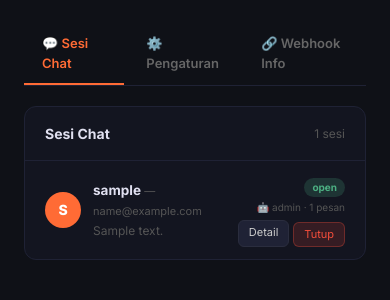
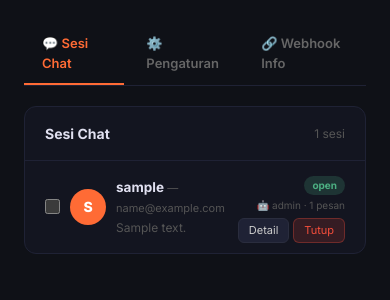
Before and after one commit to NixxyHorwitz/tontonkuy, a PHP site: page /console/livechat.php in a window 390 px wide. Shown: the part 58-358 px from the top of the page. Run offline with PHP 8.4, Linux system fonts and the light colour scheme; a user stored in the database is signed in; data comes from the database, SQL or seed files in the repository; tables that the repository leaves empty hold one stand-in row (values such as "Sample post"); some libraries are stand-ins or nearby versions.

Commit message:
feat: bulk delete + multi-select sessions in console; fix iPhone zoom (font-size 16px + max-scale=1)

```diff
--- a/console/livechat.php
+++ b/console/livechat.php
@@ -32,6 +32,17 @@ if ($_SERVER['REQUEST_METHOD'] === 'POST') {
             $pdo->prepare("UPDATE chat_sessions SET status='closed' WHERE id=?")->execute([$sid]);
             $pdo->prepare("INSERT INTO chat_messages (session_id,sender,message) VALUES (?,'system','Sesi ditutup oleh Admin.')")->execute([$sid]);
         }
+    }
+
+    // Bulk delete sessions
+    if ($tab === 'bulk_delete') {
+        $ids = array_filter(array_map('intval', (array)($_POST['session_ids'] ?? [])));
+        if ($ids) {
+            $ph = implode(',', array_fill(0, count($ids), '?'));
+            $pdo->prepare("DELETE FROM chat_messages WHERE session_id IN ({$ph})")->execute($ids);
+            $pdo->prepare("DELETE FROM chat_sessions WHERE id IN ({$ph})")->execute($ids);
+        }
+        header('Location: /console/livechat.php'); exit;
     }
 }
 
@@ -117,8 +128,10 @@ require_once __DIR__ . '/partials/header.php';
 .lc-tab  { padding:10px 18px; font-size:13px; font-weight:600; color:#666; cursor:pointer; border-bottom:2px solid transparent; text-decoration:none; }
 .lc-tab.active { color:var(--brand); border-bottom-color:var(--brand); }
 
-.sess-row { display:flex; align-items:center; gap:12px; padding:12px 0; border-bottom:1px solid #1a1d27; }
+.sess-row { display:flex; align-items:center; gap:10px; padding:10px 0; border-bottom:1px solid #1a1d27; }
 .sess-row:last-child { border-bottom:none; }
+.sess-row.selected { background:rgba(66,133,244,.07); border-radius:8px; }
+.sess-cb { accent-color:#4285F4; width:15px; height:15px; cursor:pointer; flex-shrink:0; }
 .sess-avatar { width:36px;height:36px;border-radius:50%;background:var(--brand);display:flex;align-items:center;justify-content:center;font-weight:800;font-size:14px;color:#fff;flex-shrink:0; }
 .sess-body { flex:1;min-width:0; }
 .sess-name { font-size:13.5px;font-weight:700;color:#e0e0f0; }
@@ -128,6 +141,8 @@ require_once __DIR__ . '/partials/header.php';
 .sess-badge.open   { background:rgba(76,175,130,.2);color:#4CAF82; }
 .sess-badge.closed { background:rgba(255,255,255,.07);color:#555; }
 .sess-mode { font-size:10px;color:#555;margin-top:3px; }
+.bulk-bar { display:none;align-items:center;gap:8px;padding:8px 12px;background:rgba(66,133,244,.1);border:1px solid rgba(66,133,244,.25);border-radius:8px;margin-bottom:10px;font-size:12px;color:#a0b4f0; }
+.bulk-bar.visible { display:flex; }
 
 .msg-bubble { min-width:60px;max-width:75%;padding:9px 13px;border-radius:12px;font-size:13px;line-height:1.5;word-break:break-word;white-space:pre-wrap; }
 .msg-user  .msg-bubble { background:#2a2d3e;color:#ddd; border-radius:12px 12px 4px 12px; }
@@ -183,11 +198,27 @@ require_once __DIR__ . '/partials/header.php';
         <span style="font-size:12px;color:#555;"><?= count($sessions) ?> sesi</span>
       </div>
       <div class="c-card-body" style="padding:0 20px;">
+
+        <!-- Bulk action toolbar -->
+        <form method="post" id="bulk-form">
+          <input type="hidden" name="tab" value="bulk_delete">
+
+          <div class="bulk-bar" id="bulk-bar">
+            <input type="checkbox" id="cb-all" class="sess-cb" onchange="toggleAll(this)" title="Pilih semua">
+            <span id="bulk-count">0 dipilih</span>
+            <button type="submit" onclick="return confirmDelete()"
+              style="background:rgba(244,78,59,.2);border:1px solid rgba(244,78,59,.4);color:#F44E3B;padding:4px 14px;border-radius:6px;font-size:12px;font-weight:700;cursor:pointer;margin-left:auto;">
+              🗑️ Hapus Terpilih
+            </button>
+          </div>
+
         <?php if (empty($sessions)): ?>
           <p style="color:#555;font-size:13px;padding:20px 0;text-align:center;">Belum ada sesi chat.</p>
         <?php else: ?>
           <?php foreach ($sessions as $s): ?>
-          <div class="sess-row">
+          <div class="sess-row" id="sess-row-<?= $s['id'] ?>">
+            <input type="checkbox" name="session_ids[]" value="<?= $s['id'] ?>" class="sess-cb sess-check"
+              onchange="onCheckChange()">
             <div class="sess-avatar"><?= strtoupper(substr($s['user_name'],0,1)) ?></div>
             <div class="sess-body">
               <div class="sess-name"><?= htmlspecialchars($s['user_name']) ?>
@@ -199,12 +230,14 @@ require_once __DIR__ . '/partials/header.php';
               <span class="sess-badge <?= $s['status'] ?>"><?= $s['status'] ?></span>
               <div class="sess-mode">🤖 <?= $s['mode'] ?> · <?= $s['msg_count'] ?> pesan</div>
               <div style="margin-top:5px;display:flex;gap:4px;justify-content:flex-end;">
-                <a href="/console/livechat.php?view=<?= $s['id'] ?>" class="btn btn-sm" style="background:#1f2235;border:1px solid #2a2d3e;color:#ccc;padding:3px 10px;font-size:11px;border-radius:6px;text-decoration:none;">Detail</a>
+                <a href="/console/livechat.php?view=<?= $s['id'] ?>" class="btn btn-sm"
+                   style="background:#1f2235;border:1px solid #2a2d3e;color:#ccc;padding:3px 10px;font-size:11px;border-radius:6px;text-decoration:none;">Detail</a>
                 <?php if ($s['status']==='open'): ?>
                 <form method="post" style="margin:0;">
                   <input type="hidden" name="tab" value="close_session">
                   <input type="hidden" name="session_id" value="<?= $s['id'] ?>">
-                  <button type="submit" onclick="return confirm('Tutup sesi ini?')" style="background:rgba(244,78,59,.15);border:1px solid rgba(244,78,59,.3);color:#F44E3B;padding:3px 10px;font-size:11px;border-radius:6px;cursor:pointer;">Tutup</button>
+                  <button type="submit" onclick="return confirm('Tutup sesi ini?')"
+                    style="background:rgba(244,78,59,.15);border:1px solid rgba(244,78,59,.3);color:#F44E3B;padding:3px 10px;font-size:11px;border-radius:6px;cursor:pointer;">Tutup</button>
                 </form>
                 <?php endif; ?>
               </div>
@@ -212,9 +245,47 @@ require_once __DIR__ . '/partials/header.php';
           </div>
           <?php endforeach; ?>
         <?php endif; ?>
+        </form>
+
       </div>
     </div>
   </div>
+
+  <script>
+  // Multi-select logic
+  function onCheckChange() {
+    const checks = document.querySelectorAll('.sess-check');
+    const checked = document.querySelectorAll('.sess-check:checked');
+    const bar = document.getElementById('bulk-bar');
+    const cbAll = document.getElementById('cb-all');
+    document.getElementById('bulk-count').textContent = checked.length + ' dipilih';
+    bar.classList.toggle('visible', checked.length > 0);
+    cbAll.indeterminate = checked.length > 0 && checked.length < checks.length;
+    cbAll.checked = checked.length === checks.length && checks.length > 0;
+    // Highlight selected rows
+    checks.forEach(c => c.closest('.sess-row')?.classList.toggle('selected', c.checked));
+  }
+  function toggleAll(cb) {
+    document.querySelectorAll('.sess-check').forEach(c => {
+      c.checked = cb.checked;
+      c.closest('.sess-row')?.classList.toggle('selected', cb.checked);
+    });
+    onCheckChange();
+  }
+  function confirmDelete() {
+    const n = document.querySelectorAll('.sess-check:checked').length;
+    return n > 0 && confirm('Hapus ' + n + ' sesi beserta semua pesannya? Tindakan ini tidak bisa dibatalkan.');
+  }
+  // Show bulk bar only when there are sessions
+  document.addEventListener('DOMContentLoaded', () => {
+    if (document.querySelectorAll('.sess-check').length > 0) {
+      document.getElementById('bulk-bar').style.display = 'flex';
+      document.getElementById('bulk-bar').classList.remove('visible');
+      // Actually keep hidden until at least 1 checked — reset to hidden
+      document.getElementById('bulk-bar').style.display = '';
+    }
+  });
+  </script>
 
   <!-- Detail panel -->
   <?php if ($viewId && $viewSess): ?>
```
Also changed, not shown: user/livechat.php (+8 -3 lines).
